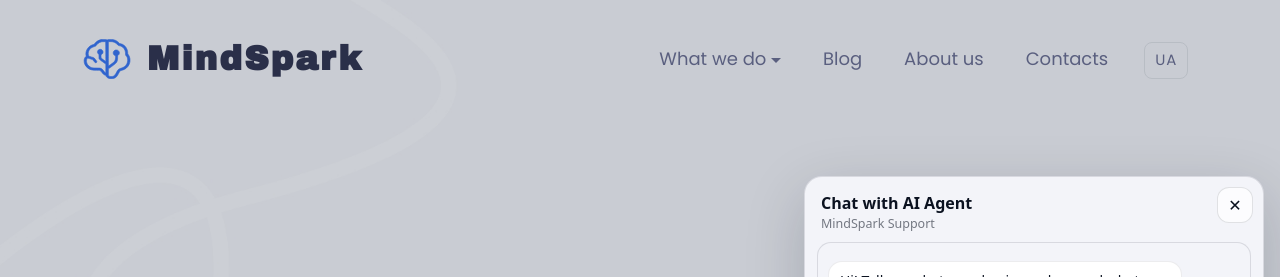
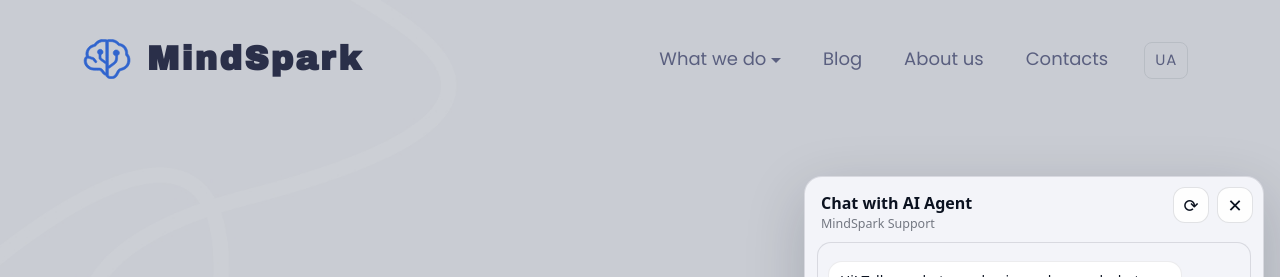
Before and after one commit to landsbetween/mindspark, a Next.js app: page /en/chat in a window 1280 px wide. Both pictures are taken after a click on the button 1231 px from the left and 751 px from the top of the page. Shown: the top 277 px of the page. Built offline with nearby package versions, Linux system fonts and the light colour scheme.

Commit message:
fix chat

```diff
--- a/app/[locale]/chat/page.jsx
+++ b/app/[locale]/chat/page.jsx
@@ -1,6 +1,6 @@
 "use client";
 
-import { useEffect, useMemo, useRef, useState } from "react";
+import { useEffect, useRef, useState } from "react";
 import { usePathname } from "next/navigation";
 
 export default function ChatWidget() {
@@ -21,14 +21,16 @@ export default function ChatWidget() {
   const inputRef = useRef(null);
   const abortRef = useRef(null);
 
-  const sessionId = useMemo(() => {
-    if (typeof window === "undefined") return "ssr";
+  const [sessionId, setSessionId] = useState("ssr");
+
+  useEffect(() => {
+    if (typeof window === "undefined") return;
     let id = localStorage.getItem("chatSessionId");
     if (!id) {
       id = crypto.randomUUID();
       localStorage.setItem("chatSessionId", id);
     }
-    return id;
+    setSessionId(id);
   }, []);
 
   const isMobile = () =>
@@ -66,6 +68,32 @@ export default function ChatWidget() {
   const openChat = () => setOpen(true);
   const closeChat = () => setOpen(false);
 
+  const buildHello = () =>
+    locale === "en"
+      ? "Hi! Tell me what your business does and what you want to automate or improve. I’m MindSpark AI agent."
+      : "Привіт! Розкажіть, у якій сфері ваш бізнес і що треба автоматизувати/покращити. Я — AI агент MindSpark.";
+
+  const refreshChat = () => {
+    if (abortRef.current) abortRef.current.abort();
+    abortRef.current = null;
+
+    setTyping(false);
+    setInput("");
+
+    if (typeof window !== "undefined") {
+      const newId = crypto.randomUUID();
+      localStorage.setItem("chatSessionId", newId);
+      setSessionId(newId);
+    }
+
+    setMessages([{ role: "bot", text: buildHello() }]);
+
+    setTimeout(() => {
+      inputRef.current?.focus();
+      scrollToBottom();
+    }, 80);
+  };
+
   useEffect(() => {
     if (typeof window === "undefined") return;
     const vv = window.visualViewport;
@@ -86,7 +114,9 @@ export default function ChatWidget() {
     return () => {
       vv.removeEventListener("resize", onResize);
       vv.removeEventListener("scroll", onResize);
-      document.documentElement.style.removeProperty("--ms_chat_keyboard_offset");
+      document.documentElement.style.removeProperty(
+        "--ms_chat_keyboard_offset"
+      );
     };
   }, []);
 
@@ -105,7 +135,7 @@ export default function ChatWidget() {
         ? "Hi! Tell me what your business does and what you want to automate or improve. I’m MindSpark AI agent."
         : "Привіт! Розкажіть, у якій сфері ваш бізнес і що треба автоматизувати/покращити. Я — AI агент MindSpark.";
 
-    setMessages([{ role: "bot", text: hello }]);
+    setMessages([{ role: "bot", text: buildHello() }]);
 
     const t = setTimeout(() => {
       inputRef.current?.focus();
@@ -208,7 +238,8 @@ export default function ChatWidget() {
         ...prev,
         {
           role: "bot",
-          text: locale === "en" ? "Error. Try again." : "Помилка. Спробуй ще раз.",
+          text:
+            locale === "en" ? "Error. Try again." : "Помилка. Спробуй ще раз.",
         },
       ]);
     } finally {
@@ -253,14 +284,28 @@ export default function ChatWidget() {
         <div className="ms_chat_backdrop" onClick={closeChat} />
 
         <div className="ms_chat_panel" onClick={(e) => e.stopPropagation()}>
+          <div className="ms_chat_actions">
+            <button
+              className="ms_chat_refresh"
+              type="button"
+              aria-label={locale === "en" ? "Refresh chat" : "Оновити чат"}
+              onClick={() => refreshChat()}
+              disabled={typing}
+              title={locale === "en" ? "Refresh chat" : "Оновити чат"}
+            >
+              ⟳
+            </button>
+
             <button
               className="ms_chat_close"
               type="button"
               aria-label={locale === "en" ? "Close" : "Закрити"}
               onClick={closeChat}
+              title={locale === "en" ? "Close" : "Закрити"}
             >
               ✕
             </button>
+          </div>
 
           <div className="ms_chat_head">
             <h2 className="ms_chat_title" id="ms_chat_title">
@@ -299,7 +344,9 @@ export default function ChatWidget() {
               value={input}
               onChange={(e) => setInput(e.target.value)}
               placeholder={
-                locale === "en" ? "Type your message..." : "Введіть повідомлення..."
+                locale === "en"
+                  ? "Type your message..."
+                  : "Введіть повідомлення..."
               }
               required
               disabled={!open || typing}
--- a/app/[locale]/globals.css
+++ b/app/[locale]/globals.css
@@ -1666,23 +1666,42 @@ button.btn {
   opacity: 1;
 }
 
-.ms_chat_close {
+.ms_chat_actions {
   position: absolute;
   top: 10px;
   right: 10px;
+  display: flex;
+  gap: 8px;
+  z-index: 5;
+}
+
+.ms_chat_refresh,
+.ms_chat_close {
   width: 36px;
   height: 36px;
   border-radius: 12px;
   border: 1px solid var(--ms_border);
-  background: rgba(255, 255, 255, 0.75);
+  background: rgba(255, 255, 255, 0.85);
   color: var(--ms_text);
   cursor: pointer;
-  transition: background 0.15s ease, transform 0.15s ease;
-}
-
+  transition: background 0.15s ease, transform 0.15s ease, opacity 0.15s ease;
+  display: inline-flex;
+  align-items: center;
+  justify-content: center;
+  line-height: 1;
+  font-size: 18px;
+}
+
+.ms_chat_refresh:hover,
 .ms_chat_close:hover {
   background: #fff;
   transform: scale(1.03);
+}
+
+.ms_chat_refresh:disabled {
+  opacity: 0.55;
+  cursor: not-allowed;
+  transform: none;
 }
 
 .ms_chat_head {
```
Lines whose indentation alone changed are shown as unchanged.
